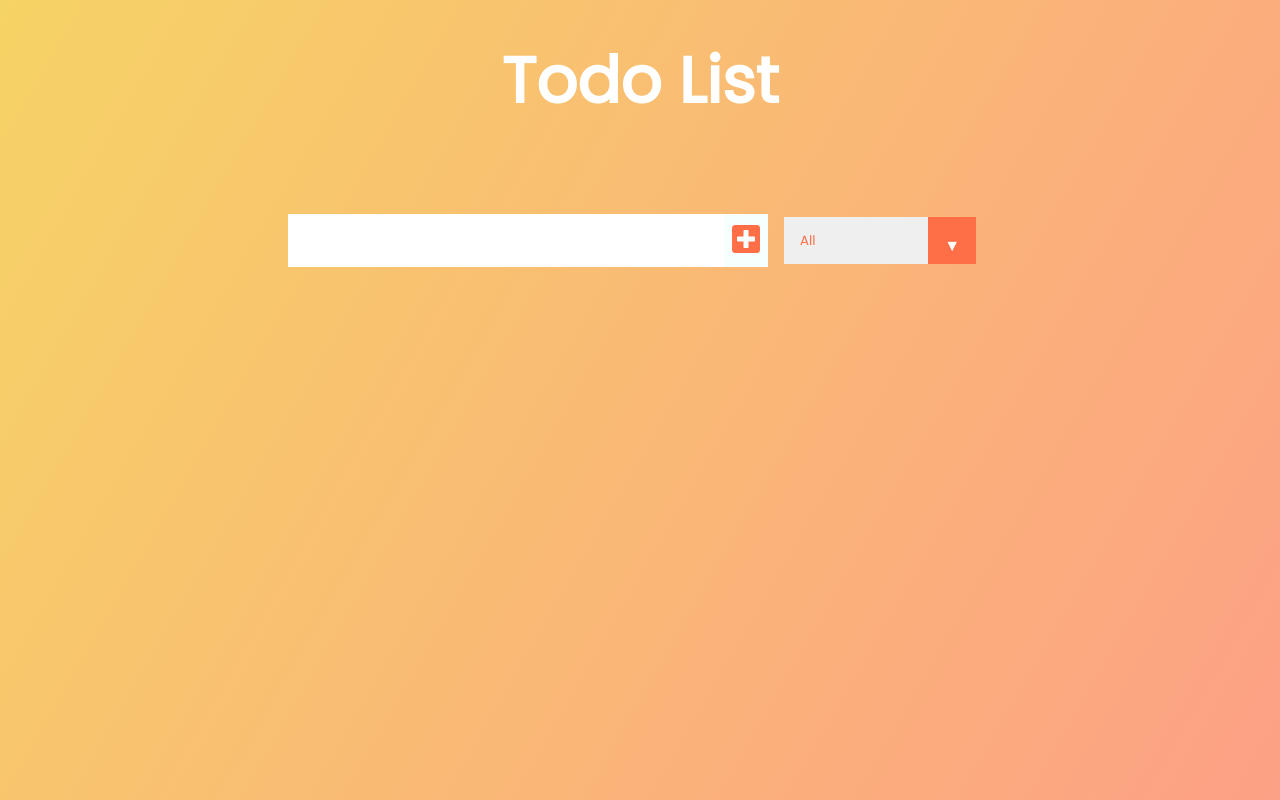
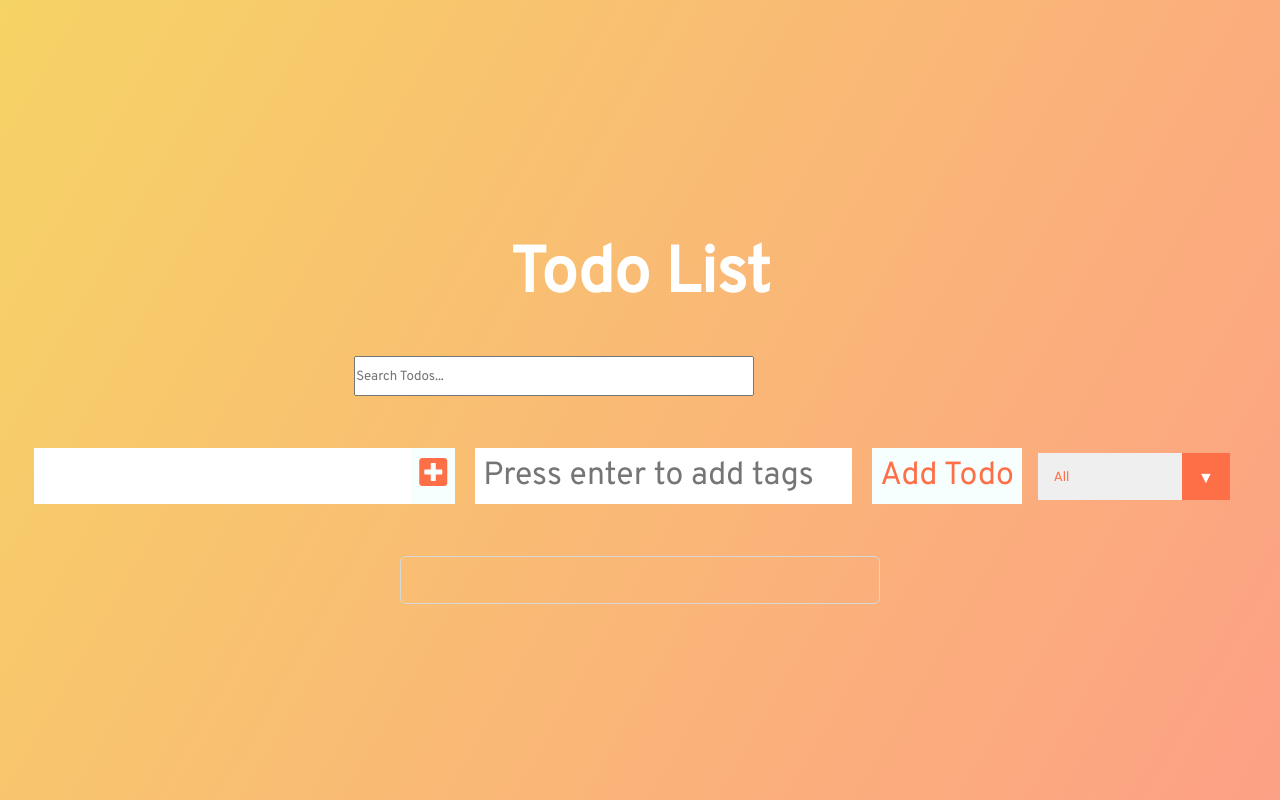
Before and after one commit to Prachi458/TodoApp, a React (Create React App) app: page / in a window 1280 px wide. Built offline with nearby package versions, Linux system fonts and the light colour scheme.

Commit message:
search feature for todos

```diff
--- a/package.json
+++ b/package.json
@@ -6,9 +6,11 @@
     "@testing-library/jest-dom": "^5.11.4",
     "@testing-library/react": "^11.1.0",
     "@testing-library/user-event": "^12.1.10",
+    "node": "^16.1.0",
     "react": "^17.0.2",
     "react-dom": "^17.0.2",
     "react-scripts": "4.0.3",
+    "sass": "^1.32.13",
     "web-vitals": "^1.0.1"
   },
   "scripts": {
--- a/src/App.css
+++ b/src/App.css
@@ -137,3 +137,8 @@ select {
   transform: scale(1.5);
 }
 */
+.search-class {
+  width: 400px;
+  height: 40px;
+  margin-left: 320px;
+}
--- a/src/App.js
+++ b/src/App.js
@@ -2,12 +2,17 @@ import React, { useState, useEffect } from "react";
 import "./App.css";
 import Form from "./components/form";
 import TodoList from "./components/todoList";
+import Search from "./components/search";
 
 function App() {
   const [inputText, setInputText] = useState("");
+  const [tag, setTag] = useState("");
   const [todos, setTodos] = useState([]);
+  const [tags, setTags] = useState([]);
   const [status, setStatus] = useState("All");
   const [filteredTodos, setFilteredTodos] = useState([]);
+  const [searchText, setSearchText] = useState([]);
+  const [newArray, setNewArray] = useState([]);
 
   useEffect(() => {
     getLocalTodos();
@@ -50,17 +55,36 @@ function App() {
       <header>
         <h1>Todo List</h1>
       </header>
+      <Search
+        searchText={searchText}
+        setSearchText={setSearchText}
+        todos={todos}
+        setTodos={setTodos}
+        filteredTodos={filteredTodos}
+        tags={tags}
+        setTags={setTags}
+      />
       <Form
         setInputText={setInputText}
         todos={todos}
         setTodos={setTodos}
         inputText={inputText}
         setStatus={setStatus}
+        tags={tags}
+        tag={tag}
+        setTag={setTag}
+        setTags={setTags}
+        newArray={newArray}
+        setNewArray={setNewArray}
       />
       <TodoList
         todos={todos}
         setTodos={setTodos}
         filteredTodos={filteredTodos}
+        tags={tags}
+        setTags={setTags}
+        searchText={searchText}
+        setSearchText={setSearchText}
       />
     </div>
   );
--- a/src/components/form.js
+++ b/src/components/form.js
@@ -1,34 +1,89 @@
 import React from "react";
+import "./styles/tagInput.scss";
 
-const Form = ({ setInputText, todos, setTodos, inputText, setStatus }) => {
+const Form = ({
+  setInputText,
+  todos,
+  setTodos,
+  inputText,
+  setStatus,
+  tags,
+  setTags,
+  tag,
+  setTag,
+  newArray,
+  setNewArray,
+}) => {
   const inputTextHandler = (e) => {
-    console.log(e.target.value);
     setInputText(e.target.value);
+  };
+
+  const inputTagsHandler = (e) => {
+    setTag(e.target.value);
+  };
+
+  const addTags = (event) => {
+    setTag("");
+    if (event.target.value !== "") {
+      let updatedTags = [...tags, tag];
+      let newArray = updatedTags;
+      setNewArray(newArray);
+      console.log(updatedTags);
+      console.log("updated tags", updatedTags);
+      setTags(updatedTags);
+    }
   };
 
   const submitTodoHandler = (e) => {
     e.preventDefault();
+    if (e.target.value !== "") {
       setTodos([
         ...todos,
-      { text: inputText, completed: false, id: Math.random() * 1000 },
+        {
+          text: inputText,
+          completed: false,
+          id: Math.random() * 1000,
+          inputTags: tags,
+        },
       ]);
       setInputText("");
+      setTags("");
+    }
   };
 
   const statusHandler = (e) => {
     setStatus(e.target.value);
   };
+
   return (
-    <form>
+    <div>
+      <form onSubmit={submitTodoHandler}>
         <input
           type="text"
-        classNameName="todo-input"
+          className="todo-input"
           onChange={inputTextHandler}
           value={inputText}
+          required
         />
-      <button className="todo-button" type="submit" onClick={submitTodoHandler}>
+        <button
+          className="todo-button"
+          type="submit"
+          onClick={submitTodoHandler}
+        >
           <i className="fas fa-plus-square"></i>
         </button>
+        <input
+          style={{ marginLeft: "20px" }}
+          type="text"
+          onKeyUp={(e) => (e.key === "Enter" ? addTags(e) : null)}
+          placeholder="Press enter to add tags"
+          value={tag}
+          onChange={inputTagsHandler}
+        />
+        <button type="submit" style={{ "margin-left": "20px" }}>
+          Add Todo
+        </button>
+        <br />
         <div className="select">
           <select name="todos" className="filter-todo" onChange={statusHandler}>
             <option value="all">All</option>
@@ -37,6 +92,16 @@ const Form = ({ setInputText, todos, setTodos, inputText, setStatus }) => {
           </select>
         </div>
       </form>
+      <div className="tags-input">
+        <ul id="output-tag">
+          {newArray.map((tag, index) => (
+            <li key={index} className="tag">
+              <span className="tag-title">{tag}</span>
+            </li>
+          ))}
+        </ul>
+      </div>
+    </div>
   );
 };
 export default Form;
--- /dev/null
+++ b/src/components/search.js
@@ -0,0 +1,29 @@
+import React from "react";
+
+const Search = ({
+  searchText,
+  setSearchText,
+  todos,
+  setTodos,
+  filteredTodos,
+  tags,
+  setTags,
+}) => {
+  const searchHandler = (event) => {
+    let val = event.target.value;
+    setSearchText(val);
+  };
+
+  return (
+    <div>
+      <input
+        type="text"
+        placeholder="Search Todos..."
+        className="search-class"
+        onChange={(e) => searchHandler(e)}
+        value={searchText}
+      />
+    </div>
+  );
+};
+export default Search;
--- /dev/null
+++ b/src/components/styles/tagInput.scss
@@ -0,0 +1,92 @@
+@import url("https://fonts.googleapis.com/css?family=Overpass");
+
+* {
+  box-sizing: border-box;
+  font-family: "Overpass", sans-serif;
+}
+
+body {
+  height: 100vh;
+  display: flex;
+  align-items: center;
+  justify-content: center;
+  font-family: "Overpass", sans-serif;
+}
+
+.tags-input {
+  display: flex;
+  margin: auto;
+  align-items: flex-start;
+  flex-wrap: wrap;
+  min-height: 48px;
+  width: 480px;
+  padding: 0 8px;
+  border: 1px solid rgb(214, 216, 218);
+  border-radius: 6px;
+  &:focus-within {
+    border: 1px solid #0052cc;
+  }
+  input {
+    flex: 1;
+    border: none;
+    height: 46px;
+    font-size: 14px;
+    padding: 4px 0 0 0;
+    margin-left: 10px;
+    &:focus {
+      outline: transparent;
+    }
+  }
+}
+
+#tags {
+  display: flex;
+  flex-wrap: wrap;
+  padding: 0;
+  margin: 8px 0 0 0;
+}
+
+#output-tag {
+  margin: auto;
+  display: flex;
+  flex-wrap: wrap;
+  margin-top: 10px;
+}
+
+.tag {
+  width: auto;
+  height: 32px;
+  display: flex;
+  align-items: center;
+  justify-content: center;
+  color: #fff;
+  padding: 0 8px;
+  font-size: 14px;
+  list-style: none;
+  border-radius: 6px;
+  margin: 0 8px 8px 0;
+  background: #27c0d3;
+
+  .tag-title {
+    margin-top: 3px;
+  }
+  .tag-close-icon {
+    display: block;
+    width: 16px;
+    height: 16px;
+    line-height: 16px;
+    text-align: center;
+    font-size: 14px;
+    margin-left: 8px;
+    color: #0052cc;
+    border-radius: 50%;
+    background: #fff;
+    cursor: pointer;
+  }
+}
+
+@media screen and (max-width: 567px) {
+  .tags-input {
+    width: calc(100vw - 32px);
+  }
+}
--- a/src/components/todo.js
+++ b/src/components/todo.js
@@ -1,6 +1,6 @@
 import React from "react";
 
-const Todo = ({ text, todos, setTodos, todo }) => {
+const Todo = ({ text, inputTags, todos, setTodos, todo }) => {
   const deleteHandler = () => {
     setTodos(todos.filter((item) => item.id !== todo.id));
   };
@@ -28,6 +28,15 @@ const Todo = ({ text, todos, setTodos, todo }) => {
       <button onClick={deleteHandler} className="trash-btn">
         <i className="fas fa-trash"></i>
       </button>
+      <div className="tags-input">
+        <ul id="tags">
+          {inputTags.map((tag, index) => (
+            <li key={index} className="tag">
+              <span className="tag-title">{tag}</span>
+            </li>
+          ))}
+        </ul>
+      </div>
     </div>
   );
 };
--- a/src/components/todoList.js
+++ b/src/components/todoList.js
@@ -1,11 +1,22 @@
 import React from "react";
 import Todo from "./todo";
 
-const TodoList = ({ todos, setTodos, filteredTodos }) => {
+const TodoList = ({ todos, setTodos, filteredTodos, searchText }) => {
+  let searchedTodos;
+
+  if (searchText !== "") {
+    searchedTodos = filteredTodos.filter((tag) =>
+      tag.inputTags.includes(searchText)
+    );
+  }
+  if (searchText === "") {
+    searchedTodos = filteredTodos;
+  }
+  console.log(searchedTodos);
   return (
     <div className="todo-container">
       <ul className="todo-list">
-        {filteredTodos.map((todo) => (
+        {searchedTodos.map((todo) => (
           <Todo
             todos={todos}
             todo={todo}
@@ -13,6 +24,8 @@ const TodoList = ({ todos, setTodos, filteredTodos }) => {
             key={todo.id}
             text={todo.text}
             id={todo.id}
+            inputTags={todo.inputTags}
+            filteredTodos={filteredTodos}
           />
         ))}
       </ul>
```
Also changed, not shown: 2 other files (tests, documents, lock files or other folders). Lines whose indentation alone changed are shown as unchanged.
